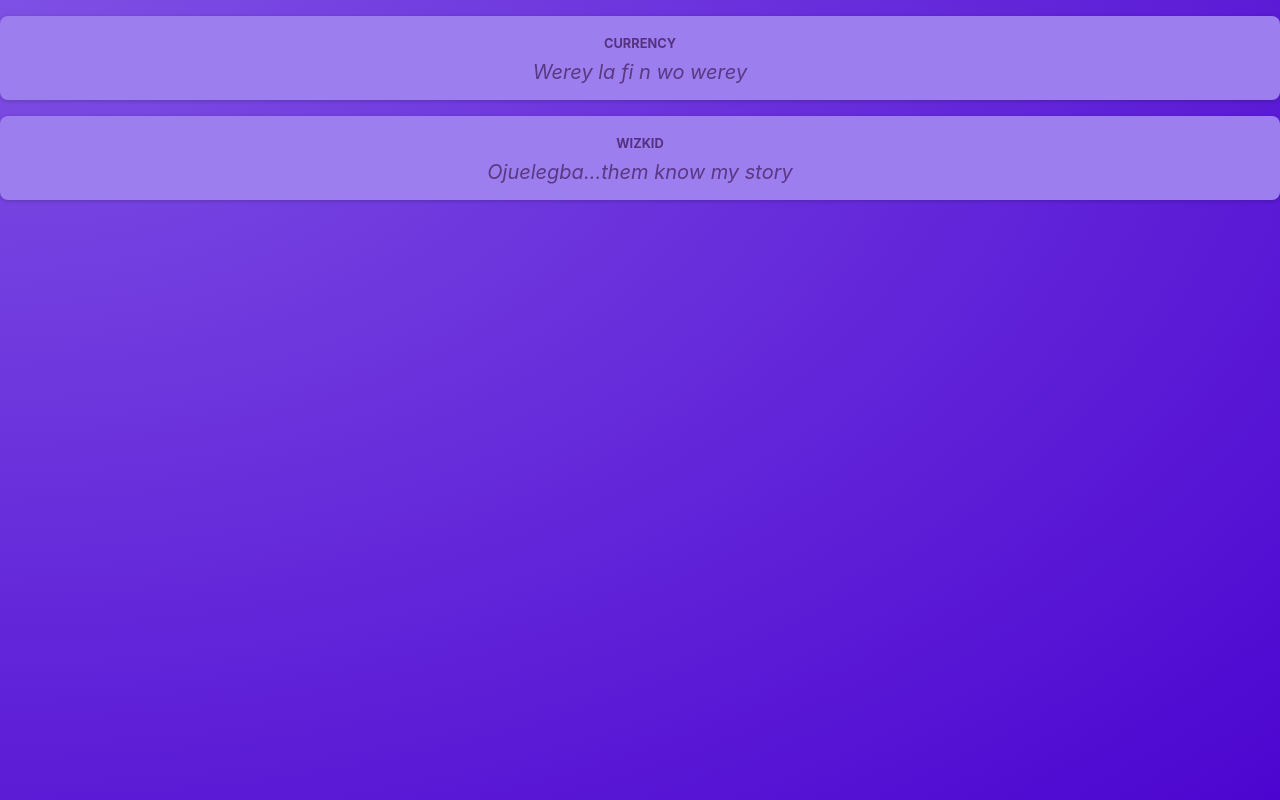
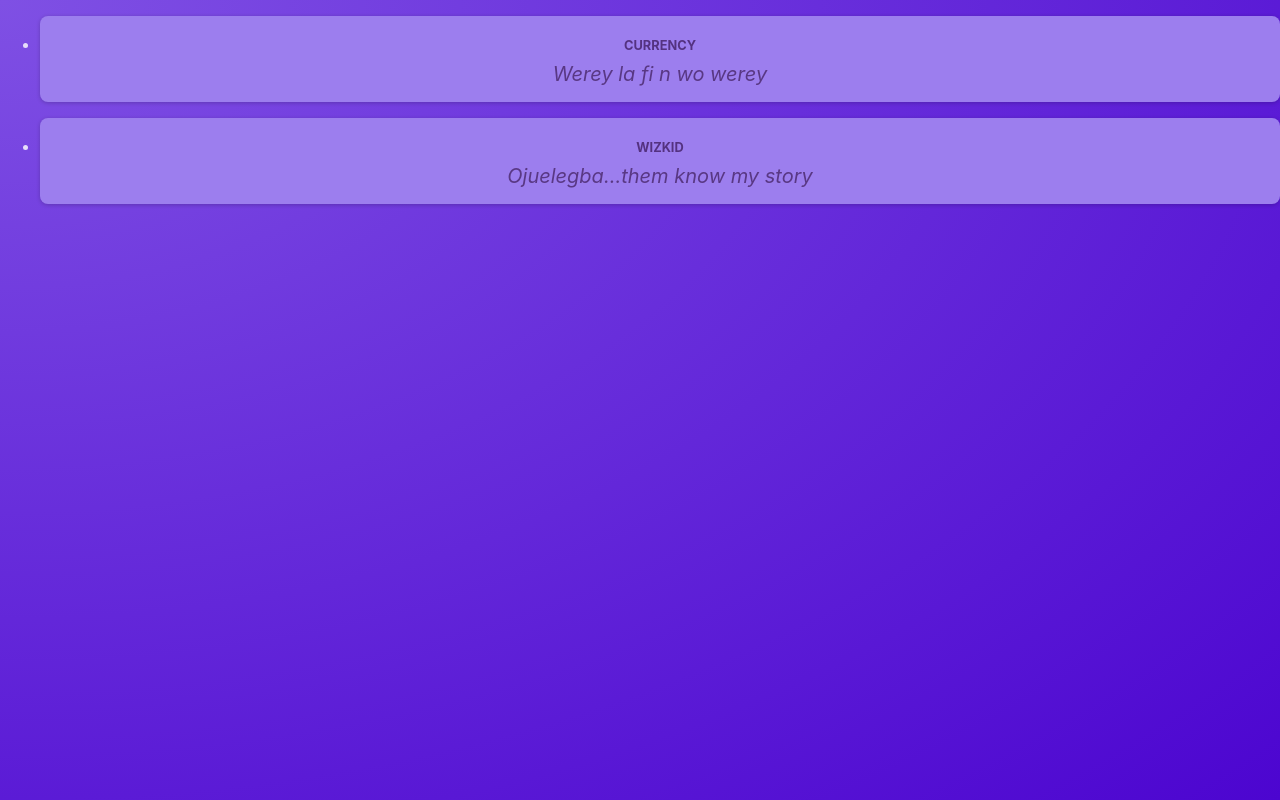
Before and after one commit to azeezabidoye/academind-2025, a React (Vite) app in the folder starting-project/: page / in a window 1280 px wide. Built offline with nearby package versions, Linux system fonts and the light colour scheme.

Commit message:
Components Updated

```diff
--- a/starting-project/src/App.jsx
+++ b/starting-project/src/App.jsx
@@ -1,10 +1,9 @@
-import Post from "./components/Post";
+import PostsList from "./components/PostsList";
 
-function App(props) {
+function App() {
   return (
     <div>
-      <Post author="Currency" body="Werey la fi n wo werey" />
-      <Post author="Wizkid" body="Ojuelegba...them know my story" />
+      <PostsList />
     </div>
   );
 }
--- a/starting-project/src/components/Post.jsx
+++ b/starting-project/src/components/Post.jsx
@@ -2,10 +2,10 @@
 
 function Post(props) {
   return (
-    <div className={classes.post}>
+    <li className={classes.post}>
       <p className={classes.author}>{props.author}</p>
       <p className={classes.text}>{props.body}</p>
-    </div>
+    </li>
   );
 }
 
--- /dev/null
+++ b/starting-project/src/components/PostsList.jsx
@@ -0,0 +1,12 @@
+import Post from "./Post";
+
+function PostsList() {
+  return (
+    <ul>
+      <Post author="Currency" body="Werey la fi n wo werey" />
+      <Post author="Wizkid" body="Ojuelegba...them know my story" />
+    </ul>
+  );
+}
+
+export default PostsList;
```
Also changed, not shown: starting-project/src/components/PostsList.module.css (added).
